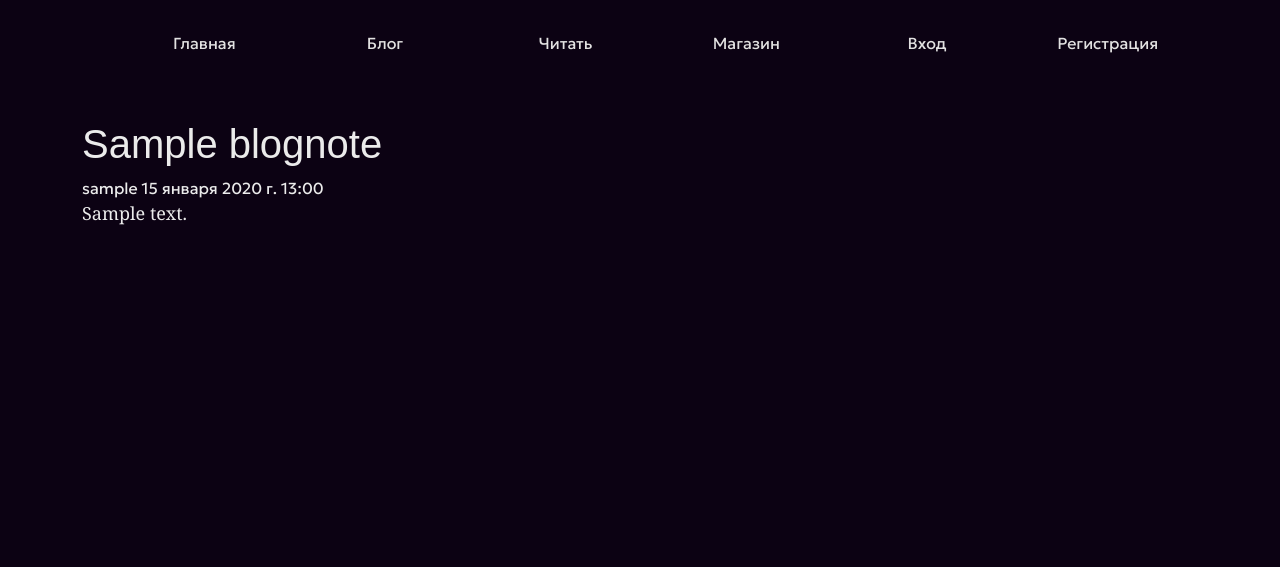
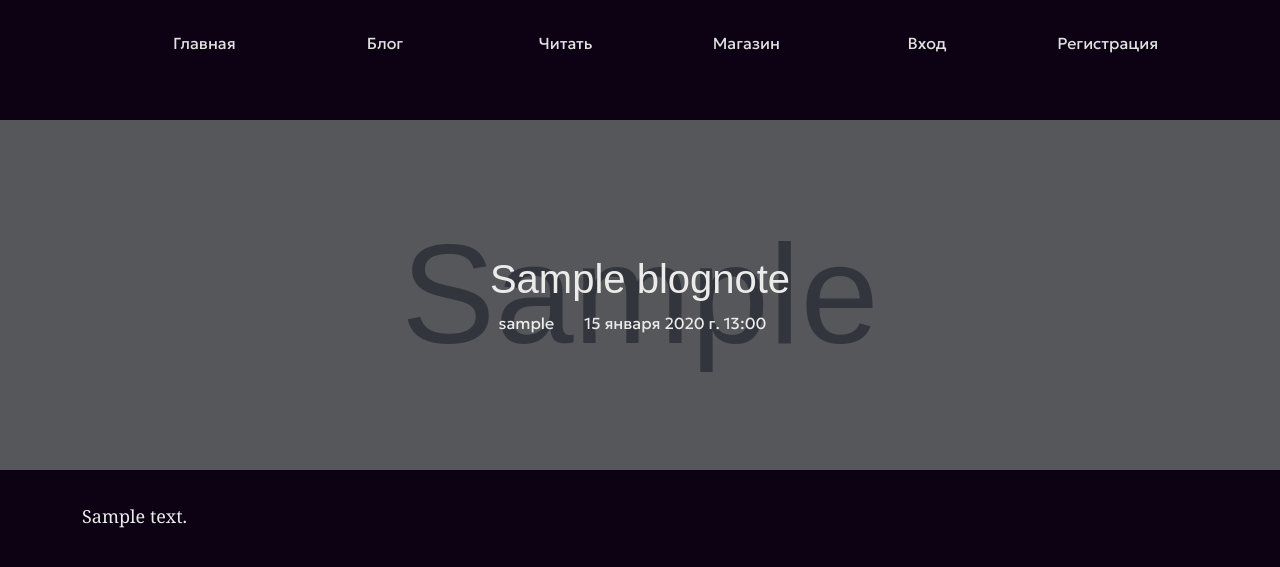
Before and after one commit to gh0sthck/django-horror, a Django app: a page that uses templates/base.html in a window 1280 px wide. Shown: the top 567 px of the page. Run offline with Django 5.2, Linux system fonts and the light colour scheme; tables that the repository leaves empty hold one stand-in row (values such as "Sample post"); grey boxes marked "Sample" are stand-in pictures; some libraries are stand-ins or nearby versions; some web fonts are replaced.

Commit message:
Blog update: change blog page, fixes

```diff
--- a/static/main.css
+++ b/static/main.css
@@ -212,7 +212,7 @@ ul a {
     flex-direction: column;
     width: 210px;
     margin-right: 10px;
-    background-color: #201924;
+    background-color: rgba(24, 17, 29, 0.8);
     border-radius: 10px;
 }
 
@@ -616,3 +616,46 @@ ul a {
 .blog__note:hover .wrapper {
   background-color: rgba(0, 0, 0, 0);
 }
+
+.note__header {
+  background-position: center;
+  background-size: cover;
+  height: 350px;
+  width: 100%;
+
+}
+
+.note__header-wrapper {
+  background-color: rgba(0, 0, 0, 0.6);
+  width: 100%;
+  height: 350px;
+  padding: 30px;
+  display: flex;
+  align-items: center;
+  justify-content: center;
+}
+
+.note__header-info {
+  display: flex;
+  justify-content: center;
+
+}
+
+.note__header-info a {
+      color: #875ca7;
+}
+
+.note__header-info * {
+  margin-right: 15px;
+  color: #ebebeb;
+  text-decoration: none;
+}
+
+.note__body {
+  margin-top: 30px;
+  max-width: 100%;
+}
+
+.note__body p {
+  line-height: 33px;
+}
--- a/templates/base.html
+++ b/templates/base.html
@@ -36,6 +36,7 @@
         </div>
     </header>
     <main>
+        {% block container_outer %} {% endblock container_outer %}
         <div class="container">
             {% block main %}{% endblock main %}
         </div>
--- a/templates/blog/note.html
+++ b/templates/blog/note.html
@@ -4,32 +4,38 @@
 {{ note.title }}
 {% endblock title %}
 
-{% block main %}
-<div class="note">
-     <div class="note__header">
+{% block container_outer %}
+     <div class="note__header" style="background-image: url('{{note.cover.url}}');" >
+        <div class="note__header-wrapper">
+
+            <div class="note__header-content">
                 <h1 class="note__header-title">
                     {{ note.title }}
                 </h1>
 
+                <div class="note__header-info">
                     {% if note.author == request.user %}
                         <a href="{% url "edit_note" note.slug %}" class="note__header-edit">Изменить</a>
                         <a href="{% url "delete_note" note.slug %}" class="note__header-delete">Удалить</a>
                     {% endif %}
 
                     <span class="note__header-author">
-            {{ note.author }}
+                        <a href="{% url "profile" note.author.slug %}" style="color: #ebebeb">{{ note.author }}</a>
                     </span>
 
                     <span class="note__header-pubdate">
                         {{ note.pubdate }}
                     </span>
-
-
+                </div>
+            </div>
 
         </div>
+    </div>
+{% endblock container_outer %}
 
+{% block main %}
+<div class="note">
     <div class="note__body">
-
         <p class="text note__body-text">
             {{ note.text }}
         </p>
--- a/templates/posts/main.html
+++ b/templates/posts/main.html
@@ -62,7 +62,7 @@
                 <a
                     href="{% url "specific_note" post.slug %}"
                     class="main__stories_news-new new col">
-                    <img class="row" src="https://avatars.mds.yandex.net/i?id=2ab4ad8eec1d5a8f48c87579f9ad094b_l-4299853-images-thumbs&n=13" alt="Image here">
+                    <img class="row" src="{{ post.cover.url }}" alt="Image here">
 
                     <div class="story__body row">
                         <h3>{{ post.title }}</h3>
```
Lines whose indentation alone changed are shown as unchanged.
